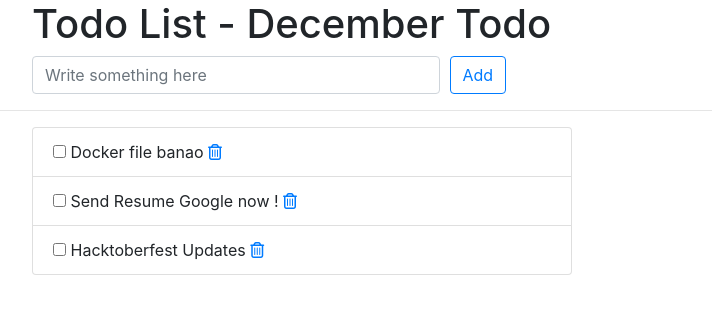
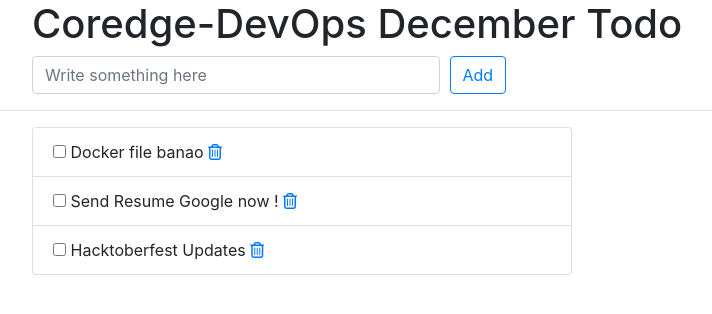
Before and after one commit to PratapSingh13/django-todo, a Django app: page /todos/ in a window 1280 px wide. Shown: the top 314 px of the page, without its empty margins (243-955 px from the left). Run offline with Django 3.2, Linux system fonts and the light colour scheme; data comes from the database, SQL or seed files in the repository; some libraries are stand-ins or nearby versions.

Commit message:
v1.2 added

```diff
--- a/todos/templates/todos/index.html
+++ b/todos/templates/todos/index.html
@@ -12,7 +12,7 @@
     <div class="offset-md-2 col-lg-9">
       <div class="page-header">
         <h1>
-          Todo List - December Todo
+          Coredge-DevOps December Todo
         </h1>
       </div>
     </div>
```
